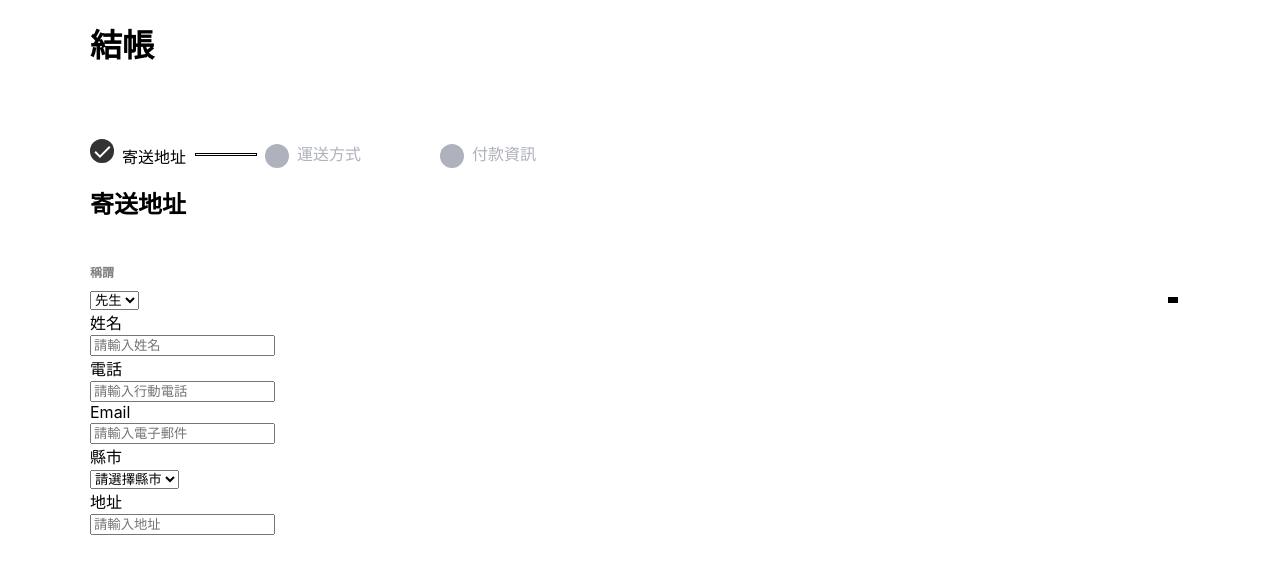
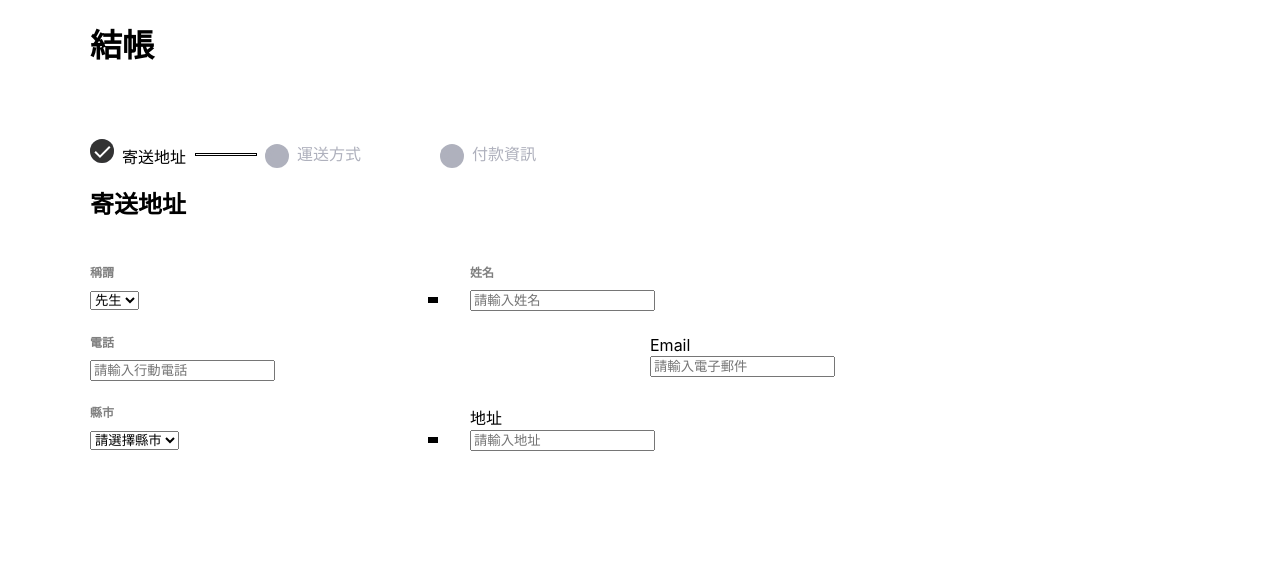
Before and after one commit to thAilurus/Alpha-shop, a React (Create React App) app: page / in a window 1280 px wide. Shown: the top 574 px of the page. Built offline with nearby package versions, Linux system fonts and the light colour scheme.

Commit message:
Add display grid

```diff
--- a/src/components/register/form/Step1/Step1.jsx
+++ b/src/components/register/form/Step1/Step1.jsx
@@ -7,9 +7,9 @@ export function Step1 () {
       <form className={styles.step1Address} data-phase="address">
         <h3 className={styles.title}>寄送地址</h3>
         <section className={styles.formBody}>
-          {/*使用display: grid劃分*/}
-          <div class="col col-12">
 
+          {/*使用display: grid1劃分*/}
+          <div className={styles.grid1}>
             <div className={styles.inputGroup}>
               <div className={styles.inputLabel}>稱謂</div>
               <div className={styles.selectContainer}>
@@ -20,25 +20,29 @@ export function Step1 () {
                 </select>
               </div>
             </div>
-            <div class="input-group input-w-lg-4 input-w-sm-s2">
-              <div class="input-label">姓名</div>
+            <div className={styles.inputGroup}>
+              <div className={styles.inputLabel}>姓名</div>
               <input type="text" placeholder="請輸入姓名" />
             </div>
           </div>
-          <div class="col col-12">
-            <div class="input-group input-w-lg-3 input-w-sm-full">
-              <div class="input-label">電話</div>
+
+          {/*使用display: grid劃分*/}
+          <div className={styles.grid2}>
+            <div className={styles.inputGroup}>
+              <div className={styles.inputLabel}>電話</div>
               <input type="tel" placeholder="請輸入行動電話" />
             </div>
-            <div class="input-group input-w-lg-3 input-w-sm-full">
-              <div class="input-label">Email</div>
+            <div className={styles.inputGroup}>
+              <div cclassName={styles.inputLabel}>Email</div>
               <input type="email" placeholder="請輸入電子郵件" />
             </div>
           </div>
-          <div class="col col-12">
-            <div class="input-group input-w-lg-2 input-w-sm-full">
-              <div class="input-label">縣市</div>
-              <div class="select-container">
+
+          {/*使用display: grid劃分*/}
+          <div className={styles.grid3}>
+            <div className={styles.inputGroup}>
+              <div className={styles.inputLabel}>縣市</div>
+              <div className={styles.selectContainer}>
                 <select required>
                   <option value="">請選擇縣市</option>
                   <option value="KLU">基隆市</option>
@@ -73,8 +77,8 @@ export function Step1 () {
                 </select>
               </div>
             </div>
-            <div class="input-group input-w-lg-4 input-w-sm-full">
-              <div class="input-label">地址</div>
+            <div className={styles.inputGroup}>
+              <div cclassName={styles.inputLabel}>地址</div>
               <input type="text" placeholder="請輸入地址" />
             </div>
           </div>
--- a/src/components/register/form/Step1/Step1.module.scss
+++ b/src/components/register/form/Step1/Step1.module.scss
@@ -27,6 +27,7 @@
       .selectContainer {
         position: relative;
 
+        /*觀摩一下別人的再改看看*/
         &::after {
           position: absolute;
           top: 50%;
@@ -42,4 +43,22 @@
       }
     }
   }
+
+  /*grid劃分*/
+  .grid1,
+  .grid3 {
+    display: grid;
+    width: 100%;
+    grid-template-columns: 1fr 2fr;
+    grid-template-rows: 1fr;
+    gap: 0px 20px;
+  }
+
+  .grid2 {
+    display: grid;
+    width: 100%;
+    grid-template-columns: 1fr 1fr;
+    grid-template-rows: 1fr;
+    gap: 0px 20px;
+  }
 }
```
